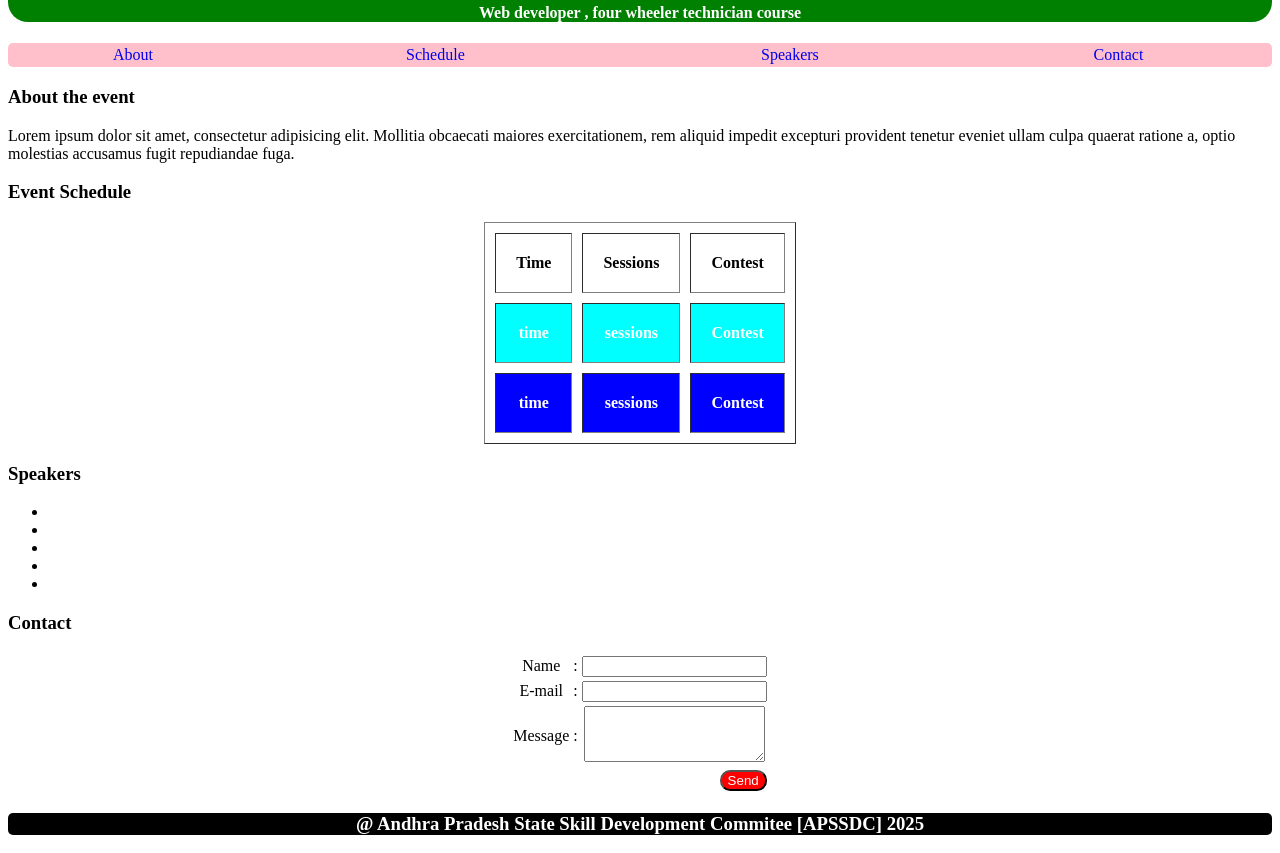
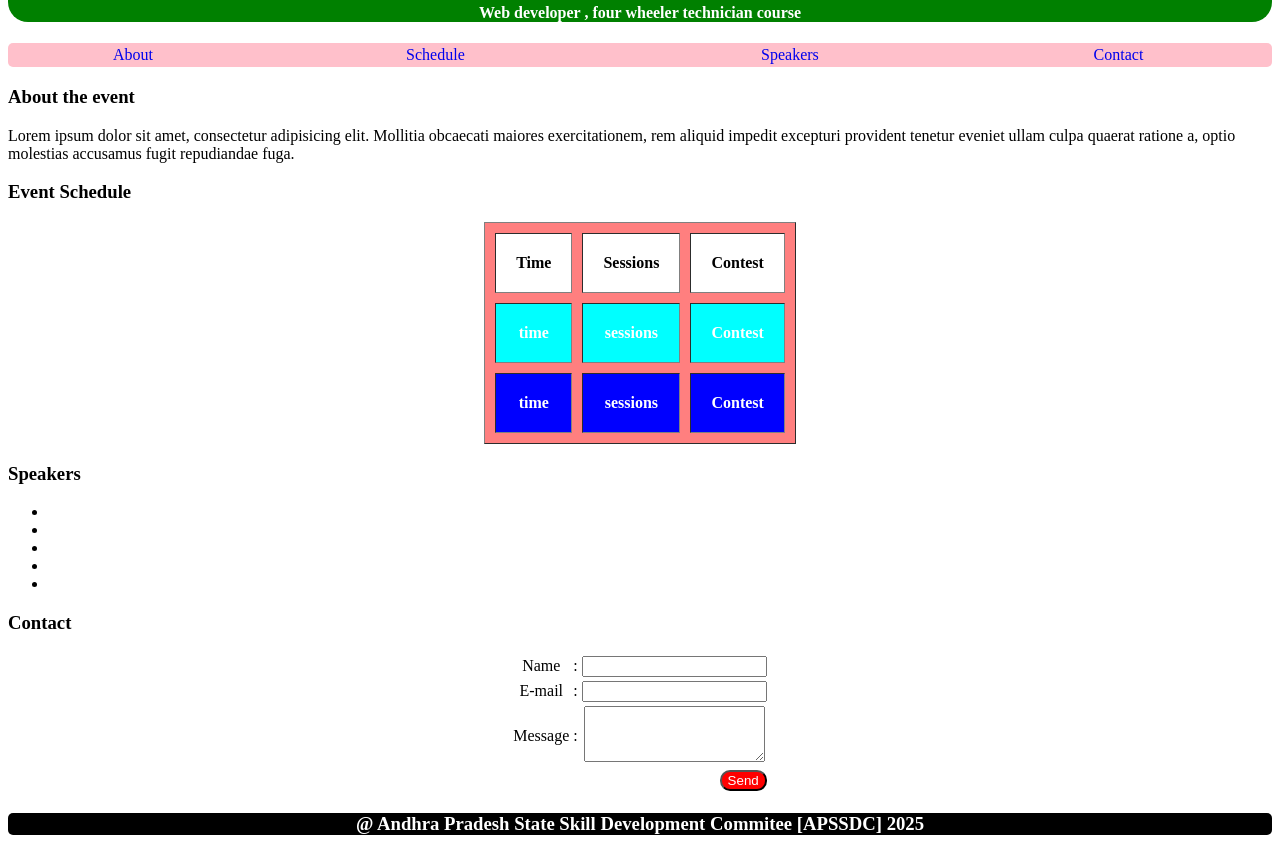
Before and after one commit to Ahmad-Shaik/Web-Developer-Training, a plain HTML site: page portal-2025.html in a window 1280 px wide. Shown: the part 76-929 px from the top of the page. Drawn offline with Linux system fonts and the light colour scheme.

Commit message:
Update portal-2025.html

```diff
--- a/portal-2025.html
+++ b/portal-2025.html
@@ -25,6 +25,12 @@
         a:hover{
             background-color:rgb(252,248,249);
             border-radius:5px;
+        }
+        .table{
+            background-color:rgb(255,127,127);
+        }
+        .main{
+            background-color:white;
         }
 
         .light {
@@ -93,7 +99,7 @@
     <div id="div-2">
         <h3>Event Schedule</h3>
         <table class="table" align="center" border="1" cellspacing="10px" cellpadding="20px">
-            <tr>
+            <tr class="main">
                 <th>Time</th>
                 <th>Sessions</th>
                 <th>Contest</th>
```
